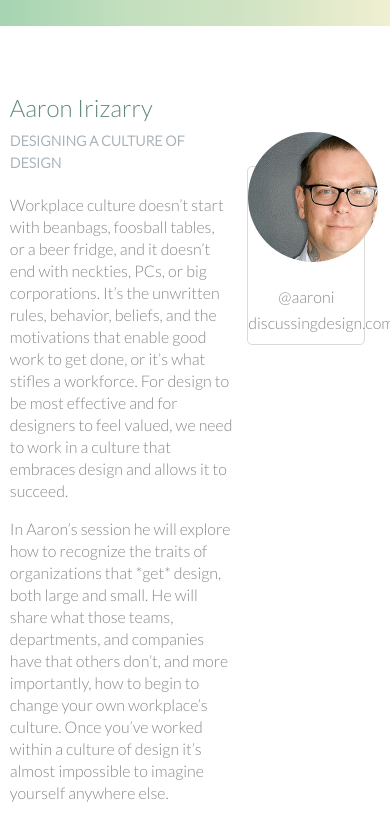
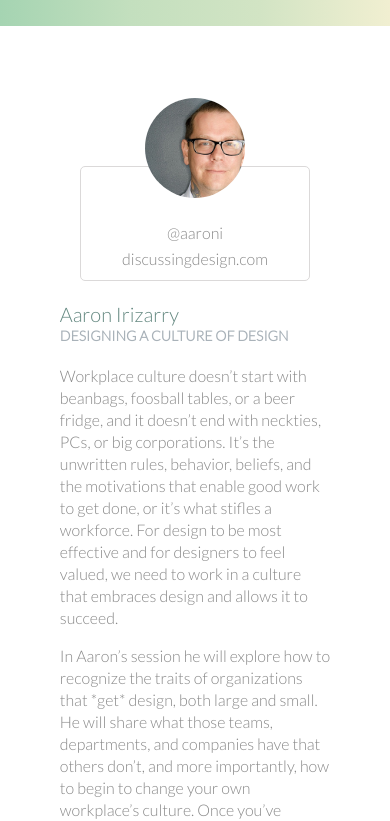
Before and after one commit to Emmytobs/emmytobs.github.io-styles-conference-site, a plain HTML site: page speakers.html in a window 390 px wide. Shown: the part 473-1294 px from the top of the page. Drawn offline with Linux system fonts and the light colour scheme.

Commit message:
Added responsive styling for the speakers page

```diff
--- a/styles/speakers.css
+++ b/styles/speakers.css
@@ -86,3 +86,49 @@ h5 {
     text-align: center;
     line-height: 10px;
 }
+
+
+@media screen and (max-width: 700px) {
+    .speakers {
+        margin-top: 60px;
+    }
+    .speaker {
+        width: 100%;
+        display: flex;
+        flex-direction: column;
+        align-items: center;
+    }
+
+    .speaker-info {
+        order: 2;
+        padding: 0 50px;
+    }
+    .speaker-info .name h2 {
+        margin: 0;
+        line-height: 26px;
+        font-size: 20px;
+        font-weight: 300;
+        color: var(--main-trim-color);
+    }
+
+    .speaker-info .name h5 {
+        margin: 0;
+        line-height: 18px;
+    }
+    .speaker-contact-container{
+        order: 1;
+        margin-bottom: -60px;
+        width: 230px;
+    }
+
+    .speaker-contact {
+        position: relative;
+        width: 100%;
+    }
+
+    .speaker-contact div {
+        width: 100px;
+        height: 100px;
+        margin: -30% auto 30px;
+    }
+}
```
